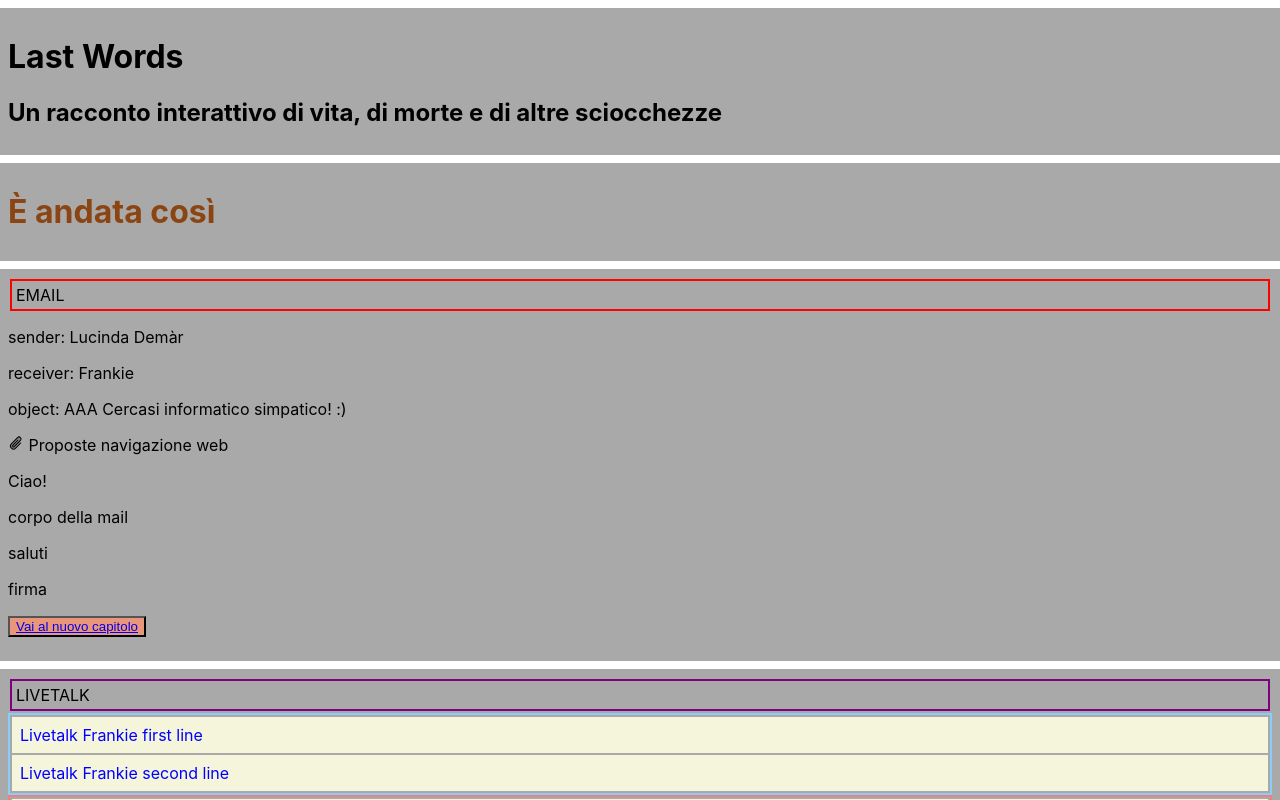
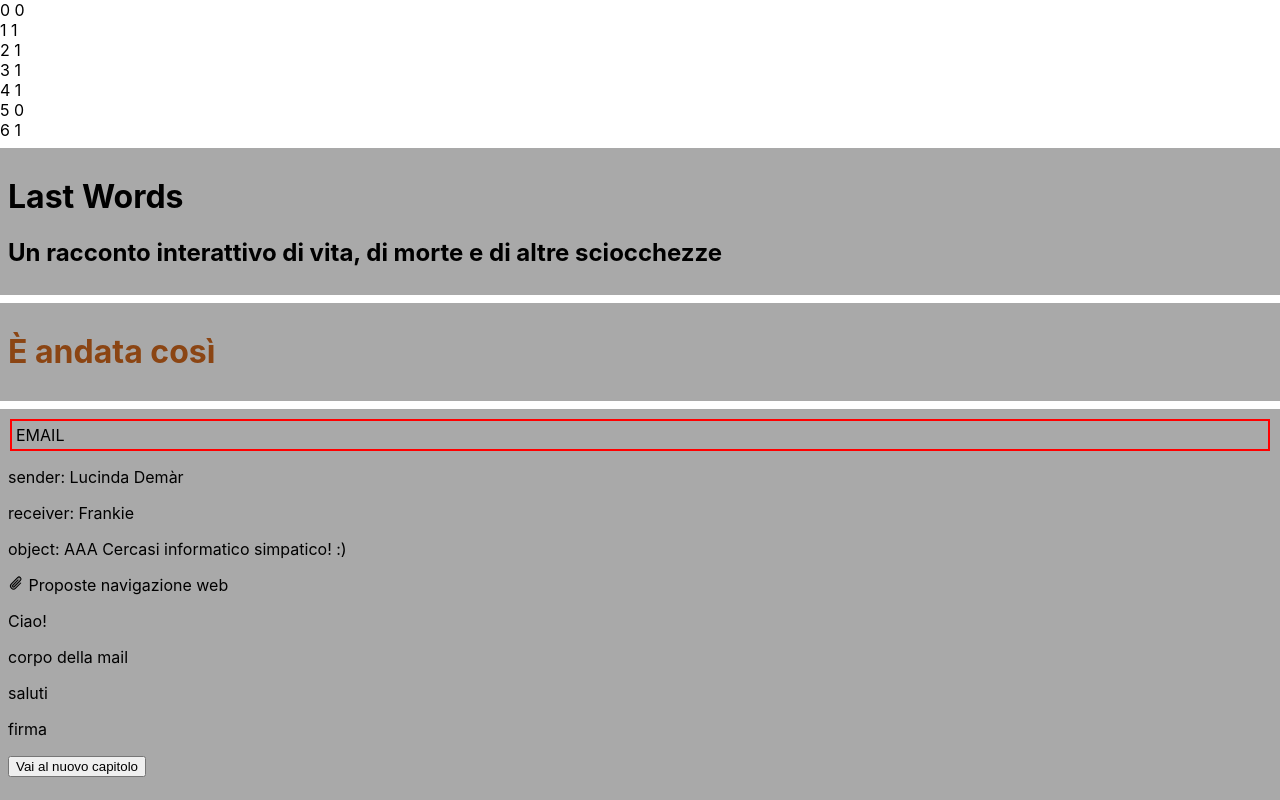
Before and after one commit to FrankieBortot/last-words-react, a React (Create React App) app: page / in a window 1280 px wide. Shown: the top 800 px of the page. Built offline with nearby package versions, Linux system fonts and the light colour scheme.

Commit message:
added visibility array preparing for visibility handling

```diff
--- a/src/App.css
+++ b/src/App.css
@@ -7,6 +7,10 @@
     color: red;
     border: 2px solid lightcoral
 }
+
+/* .section {
+    min-height: 100vh;
+} */
 
 .bubble {
     margin: 2px;
@@ -60,10 +64,10 @@
     margin-top: 8px
 }
 
-.open-next {
+.open-section {
     background-color: darksalmon;
 }
 
-.go-to-next-chapter {
+.go-to-chapter {
     background-color: greenyellow
 }
--- a/src/App.js
+++ b/src/App.js
@@ -1,21 +1,41 @@
 import './App.css';
 import {Link} from "react-router-dom";
 import * as pi from "@phosphor-icons/react";
+import { useState } from 'react';
 
 export default function Chapter({data}) {
+
+  const [sectionVisibility, setSectionVisibility] = useState(data.map((section, sectionIndex) => section.isVisible));
+
+  function handleVisibility(sectionIndex) {
+    const nextVisibility = [...sectionVisibility];
+    nextVisibility[sectionIndex] = true;
+    setSectionVisibility(nextVisibility)
+  }
+
+  function testAction() {
+    alert("Funziona")
+  }
 
   const displaySections = data.map((section, sectionIndex) =>
     <Section
       sectionContent={section}
       key={sectionIndex}
-      isVisible={section.isVisible}
+      isVisible={sectionVisibility[sectionIndex]}
       />
+  )
+
+  const countSections = data.map((section, sectionIndex) =>
+    section.isVisible ? <div>{sectionIndex + " 1"}</div> :
+    <div>{sectionIndex + " 0"}</div>
   )
 
   return (
     <div className={"chapter " + data[0].theme}>
-     {displaySections}
+      {countSections}
+      {displaySections}
     </div>
+
   );
 }
 
@@ -52,16 +72,16 @@ function Section({sectionContent, isVisible}) {
     "this will be the main content"
   )
 
-  const actions = sectionContent.actions?.map((action) => {
+  const actions = sectionContent.actions?.map((action, actionIndex) => {
     return (
-      <ButtonAction action={action} />
+      <ButtonAction action={action} key={actionIndex} />
     )
   })
 
   const isVisibleByDefault = (isVisible ? "visible" : "invisible")
 
   return (
-    <div className={"section " + isVisibleByDefault}>
+    <div className={"section " + isVisibleByDefault} id={sectionContent.id} >
       <SectionHeader type={sectionContent.type} title={sectionContent.title} />
       {mainContent}
       <ActionArea>
@@ -72,8 +92,99 @@ function Section({sectionContent, isVisible}) {
 
 }
 
+function ButtonAction({action}) {
+
+  const buttonType = (
+    action.type === "go-to-chapter" ?
+      <button>
+        <Link to={action.link}>{action.copy.main}</Link>
+      </button> :
+
+    action.type === "open-section" ?
+      <button onClick={() => (action.sectionsOpened)}>
+        {action.copy.main}
+      </button> :
+
+    null
+  )
+
+  function openSection ({object}) {
+   alert(object)
+  }
+
+  return (
+    <>
+    {buttonType}
+    <p>{action.copy.description}</p>
+    </>
+  )
+}
+
+function ActionArea({children}) {
+  return (
+    <div className='action-area'>
+      {children}
+    </div>
+  )
+}
+
+
+function Intro({introContent}) {
+  return (
+    <div className='intro'>
+      <h1>
+        {introContent.title}
+      </h1>
+      <h2>
+        {introContent.subtitle}
+      </h2>
+    </div>
+  )
+}
+
+function Narration({narrativeContent}) {
+  return (
+    <div className='narration'>
+      <h1>
+        {narrativeContent.title}
+      </h1>
+    </div>
+  )
+}
+
+function LiveTalk({talkContent}) {
+
+  const conversation = talkContent.body.map((bubbleGroup, bubbleGroupIndex) => {
+    return (
+      <BubbleGroup
+        words={bubbleGroup}
+        speaker={bubbleGroup.speaker}
+        key={bubbleGroupIndex}
+      />
+    )
+  });
+
+  return <>{conversation}</>
+}
+
+function TextMessages({textContent}) {
+
+  // eslint-disable-next-line array-callback-return
+  const conversation = textContent.body.map((bubbleGroup, bubbleGroupIndex) => {
+    return (
+      <BubbleGroup
+        words={bubbleGroup}
+        speaker={bubbleGroup.speaker}
+        key={bubbleGroupIndex}
+      />
+    )
+  });
+
+  return <>{conversation}</>
+}
+
 function BubbleGroup ({words, speaker}) {
-  const lines = words.lines.map((line) => <TalkBubble bubbleText={line} speaker={speaker} /> );
+  const lines = words.lines.map((line, lineIndex) => <TalkBubble bubbleText={line} speaker={speaker} key={lineIndex} /> );
       return (
         <div className={"bubble-group " + speaker}>
           {lines}
@@ -88,54 +199,11 @@ function TalkBubble ({bubbleText, speaker}) {
   )
 }
 
-function ButtonAction({action}) {
-
-  return (
-    <>
-    <button className={action.type}>
-      <Link to={action.link}>{action.copy.main}</Link>
-    </button>
-    <p>{action.copy.description}</p>
-    </>
-  )
-}
-
-function ActionArea({children}) {
-  return (
-    <div className='action-area'>
-      {children}
-    </div>
-  )
-}
-
-function LiveTalk({talkContent}) {
-
-  const conversation = talkContent.body.map((bubbleGroup) => {
-    return (
-      <BubbleGroup words={bubbleGroup} speaker={bubbleGroup.speaker} />
-    )
-  });
-
-  return <>{conversation}</>
-}
-
-function TextMessages({textContent}) {
-
-  // eslint-disable-next-line array-callback-return
-  const conversation = textContent.body.map((bubbleGroup) => {
-    return (
-      <BubbleGroup words={bubbleGroup} speaker={bubbleGroup.speaker} />
-    )
-  });
-
-  return <>{conversation}</>
-}
-
 
 function EMail({emailContent}) {
 
-  const emailBody = emailContent.body.map((line) =>
-  <p>{line}</p>);
+  const emailBody = emailContent.body.map((line, lineIndex) =>
+  <p key={lineIndex}>{line}</p>);
 
   function EMailHeader ({headerContent}) {
 
@@ -169,26 +237,3 @@ function EMail({emailContent}) {
     </div>
   )
 }
-
-function Intro({introContent}) {
-  return (
-    <div className='intro'>
-      <h1>
-        {introContent.title}
-      </h1>
-      <h2>
-        {introContent.subtitle}
-      </h2>
-    </div>
-  )
-}
-
-function Narration({narrativeContent}) {
-  return (
-    <div className='narration'>
-      <h1>
-        {narrativeContent.title}
-      </h1>
-    </div>
-  )
-}
--- a/src/conversations/intro.js
+++ b/src/conversations/intro.js
@@ -35,7 +35,8 @@ export const intro = [
         "firma"
     ],
     "actions": [{
-        "type": "open-next",
+        "type": "open-section",
+        "sectionsOpened": "test",
         "copy": {
             "main": "Vai al nuovo capitolo",
             "description": ""
@@ -64,14 +65,16 @@ export const intro = [
         }
     ],
     "actions": [{
-        "type": "open-next",
+        "type": "open-section",
+        "sectionsOpened": 5,
         "copy": {
             "main": "Apri la prossima sezione",
             "description": "interessante!"
         }
         },
         {
-        "type": "open-next",
+        "type": "open-section",
+        "sectionsOpened": 6,
         "copy": {
             "main": "Apri la prossima sezione",
             "description": "interessante!"
@@ -100,10 +103,8 @@ export const intro = [
         }
     ],
     "actions": [{
-        "type": "open-next",
-        "sections-opened": [
-
-        ],
+        "type": "open-section",
+        "sectionsOpened": "test",
         "copy": {
             "main": "Apri la prossima sezione",
             "description": "interessante!"
@@ -132,15 +133,15 @@ export const intro = [
         }
     ],
     "actions": [{
-        "type": "choose-your-way",
-        "link": "/january",
+        "type": "go-to-chapter",
+        "link": "january",
         "copy": {
             "main": "Vai a Gennaio",
             "description": "interessante!"
         },
         }, {
-        "type": "go-to-next-chapter",
-        "link": "/february",
+        "type": "go-to-chapter",
+        "link": "february",
         "copy": {
             "main": "Vai a Febbraio",
             "description": "interessante!"
```
